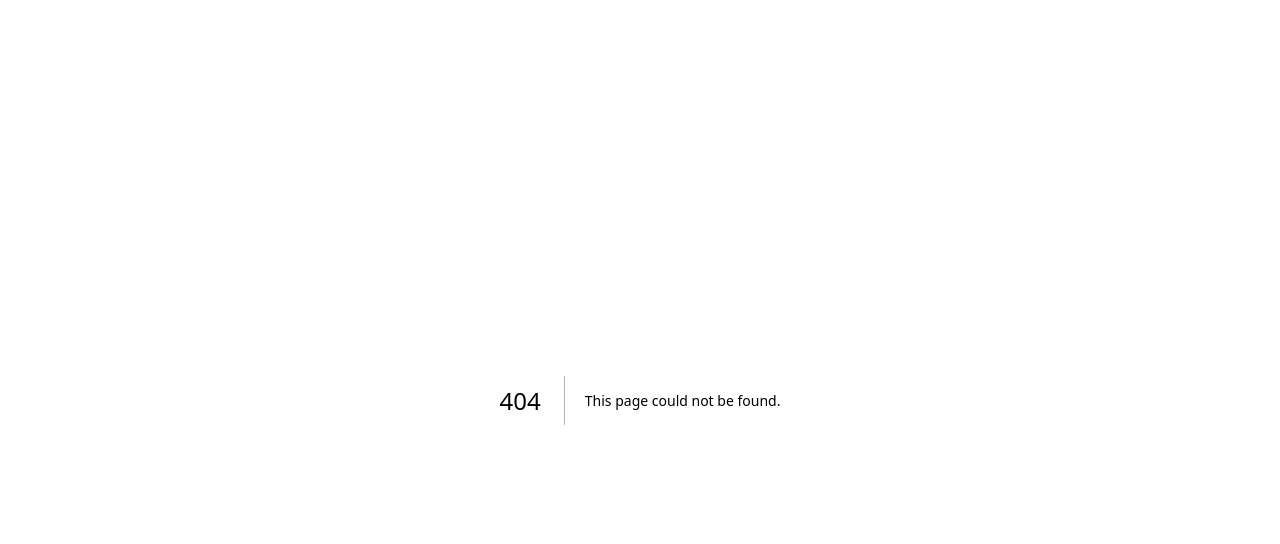
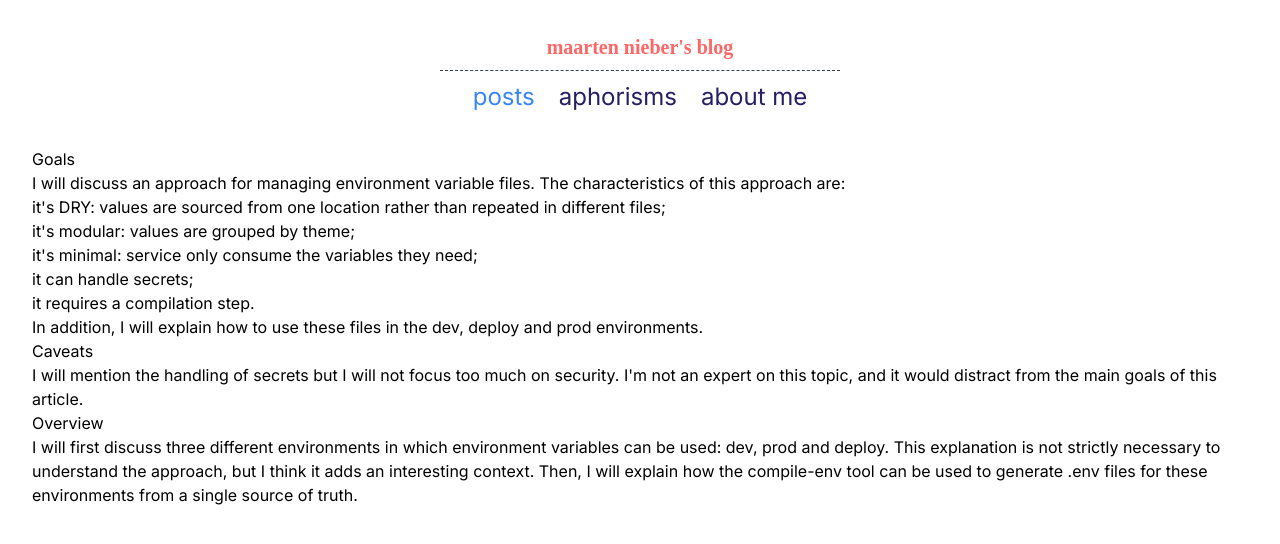
Before and after one commit to mnieber/blog, a Next.js app in the folder frontend/: page /posts/compile-env-for-managing-environment-variables/chapter-1 in a window 1280 px wide. Before the commit this address had no page. Shown: the top 544 px of the page. Built offline with nearby package versions, Linux system fonts and the light colour scheme.

Commit message:
Show mdx in posts path

```diff
--- /dev/null
+++ b/frontend/mdx-components.tsx
@@ -0,0 +1,15 @@
+import type { MDXComponents } from 'mdx/types';
+
+// This file allows you to provide custom React components
+// to be used in MDX files. You can import and use any
+// React component you want, including components from
+// other libraries.
+
+// This file is required to use MDX in `app` directory.
+export function useMDXComponents(components: MDXComponents): MDXComponents {
+  return {
+    // Allows customizing built-in components, e.g. to add styling.
+    // h1: ({ children }) => <h1 style={{ fontSize: "100px" }}>{children}</h1>,
+    ...components,
+  };
+}
--- a/frontend/next.config.js
+++ b/frontend/next.config.js
@@ -15,6 +15,9 @@ const withMDX = require('@next/mdx')({
 
 /** @type {import('next').NextConfig} */
 const nextConfig = {
+  experimental: {
+    mdxRs: true,
+  },
   // Configure pageExtensions to include md and mdx
   pageExtensions: ['ts', 'tsx', 'js', 'jsx', 'md', 'mdx'],
   // Optionally, add any other Next.js config below
--- a/frontend/src/aphorisms/components/AphorismsView.tsx
+++ b/frontend/src/aphorisms/components/AphorismsView.tsx
@@ -9,7 +9,7 @@ export type PropsT = {
   className?: any;
 };
 
-const AphorismsView = (props: PropsT) => {
+export const AphorismsView = (props: PropsT) => {
   const divs = aphorisms.map((aphorism, idx) => {
     return (
       <div
@@ -35,5 +35,3 @@ const AphorismsView = (props: PropsT) => {
     </div>
   );
 };
-
-export default AphorismsView;
--- /dev/null
+++ b/frontend/src/app/(dashboard)/posts/compile-env-for-managing-environment-variables/chapter-1/chapter-1.mdx
@@ -0,0 +1,23 @@
+# Goals
+
+I will discuss an approach for managing environment variable files. The characteristics of this approach are:
+
+- it's DRY: values are sourced from one location rather than repeated in different files;
+- it's modular: values are grouped by theme;
+- it's minimal: service only consume the variables they need;
+- it can handle secrets;
+- it requires a compilation step.
+
+In addition, I will explain how to use these files in the dev, deploy and prod environments.
+
+# Caveats
+
+I will mention the handling of secrets but I will not focus too much on security. I'm not an expert
+on this topic, and it would distract from the main goals of this article.
+
+# Overview
+
+I will first discuss three different environments in which environment variables can be
+used: dev, prod and deploy. This explanation is not strictly necessary to understand the approach, but
+I think it adds an interesting context. Then, I will explain how the compile-env tool can be used
+to generate .env files for these environments from a single source of truth.
--- /dev/null
+++ b/frontend/src/app/(dashboard)/posts/compile-env-for-managing-environment-variables/chapter-1/page.tsx
@@ -0,0 +1,5 @@
+import Component from './chapter-1.mdx';
+
+export default function Page() {
+  return <Component />;
+}
```
